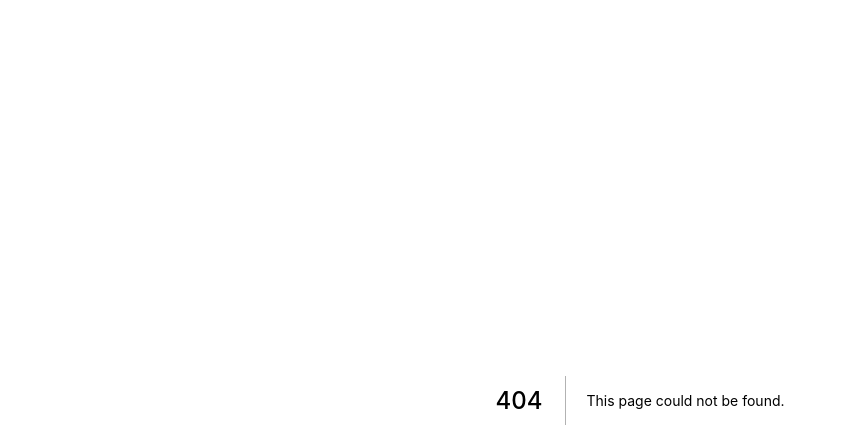
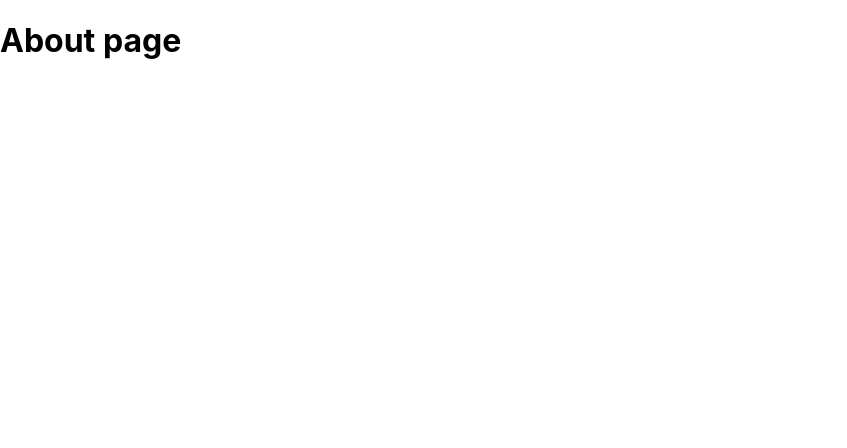
Before and after one commit to K-Daiki-0ne/page-transition-paractice, a Next.js app: page /detail in a window 1280 px wide. Before the commit this address had no page. Shown: the top 448 px of the page, without its empty margins (0-847 px from the left). Built offline with nearby package versions, Linux system fonts and the light colour scheme.

Commit message:
create: Detail page

```diff
--- /dev/null
+++ b/pages/detail.tsx
@@ -0,0 +1,22 @@
+import React, { FC } from 'react';
+import { motion } from 'framer-motion';
+import {
+  pageStyle,
+  pageTransition,
+  pageVariants
+} from '../theme';
+
+const Detail: FC = () => {
+  return (
+    <motion.div
+    initial="initial"
+    animate="in"
+    exit="out"
+  >
+    <h1>About page</h1>
+  </motion.div>
+
+  )
+}
+
+export default Detail
```
